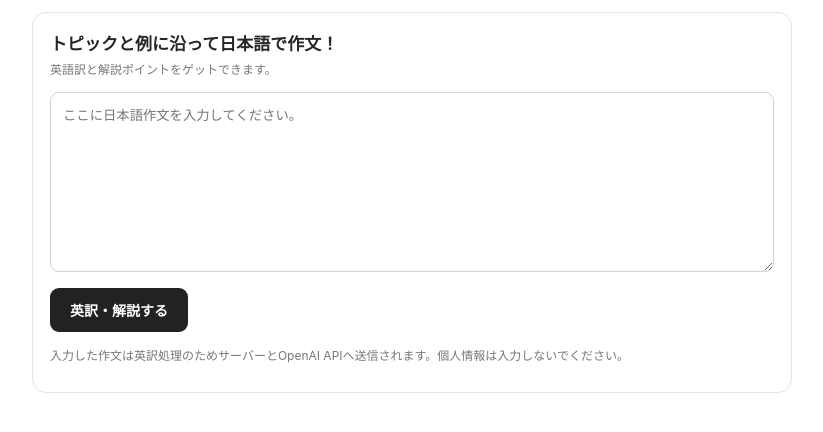
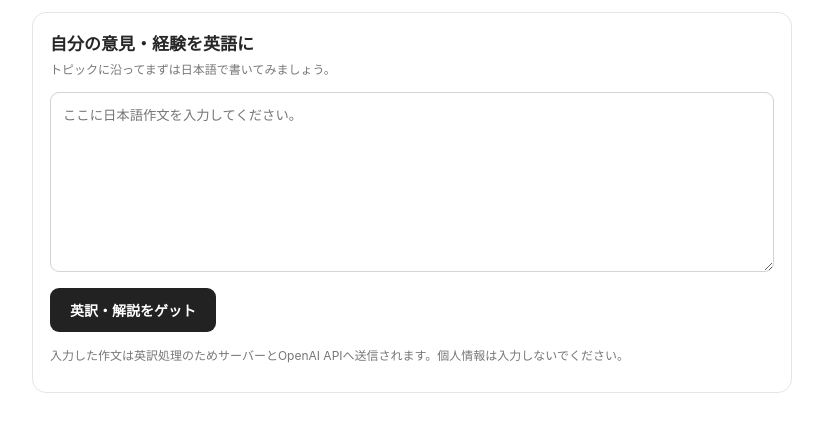
Before and after one commit to Dai0403/libre-english-essay, a plain HTML site: page index.html in a window 1280 px wide. Shown: the whole page, without its empty margins (228-1051 px from the left). Drawn offline with Linux system fonts and the light colour scheme.

Commit message:
Update index.html

```diff
--- a/index.html
+++ b/index.html
@@ -8,11 +8,11 @@
 </style>
 </head>
 <body><main class="wrap"><section class="panel">
-<h2>トピックと例に沿って日本語で作文！</h2>
-<p class="sub">英語訳と解説ポイントをゲットできます。</p>
+<h2>自分の意見・経験を英語に</h2>
+<p class="sub">トピックに沿ってまずは日本語で書いてみましょう。</p>
 <!--  <label for="essay" class="sub">日本語作文</label> -->
 <textarea id="essay" class="field" maxlength="4000" placeholder="ここに日本語作文を入力してください。"></textarea>
-<div class="actions"><button id="submit">英訳・解説する</button><span id="status" class="status" aria-live="polite"></span></div>
+<div class="actions"><button id="submit">英訳・解説をゲット</button><span id="status" class="status" aria-live="polite"></span></div>
 <section id="output" class="output" aria-live="polite"><div class="outhead"><strong>🇬🇧 英語訳・📝 解説ポイント</strong><button id="copy">結果をコピー</button></div><pre id="answer"></pre><div id="copyFallback" class="copyFallback"><p>ブラウザによって自動コピーが制限されています。下の文章を選択してコピーしてください（Mac: ⌘C / Windows: Ctrl+C）。</p><textarea id="copyText" readonly aria-label="コピー用の英訳と解説全文"></textarea><button id="selectAll" type="button">全文を選択</button></div></section>
 <p class="note">入力した作文は英訳処理のためサーバーとOpenAI APIへ送信されます。個人情報は入力しないでください。</p>
 </section></main>
```
